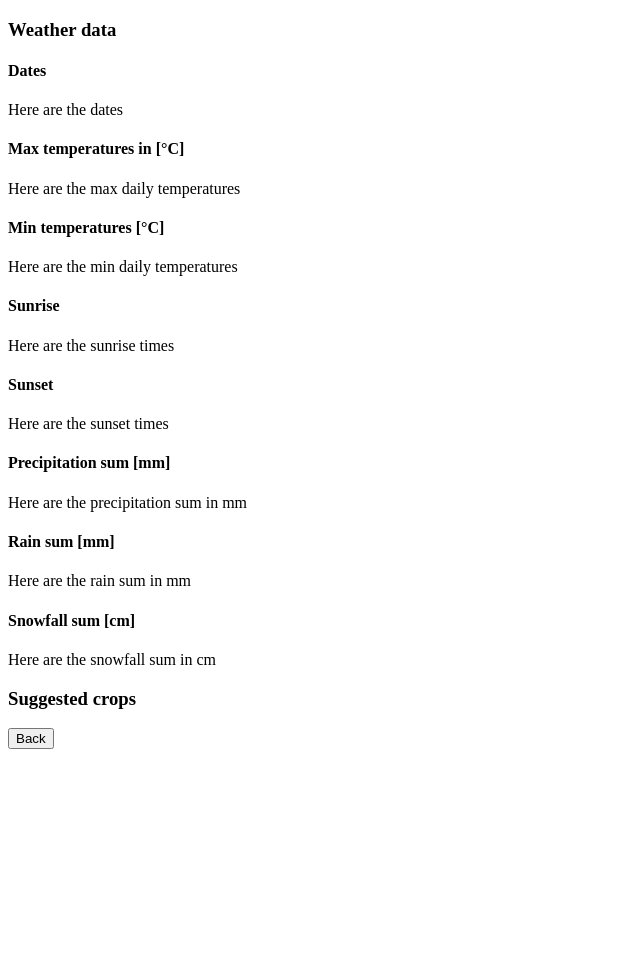
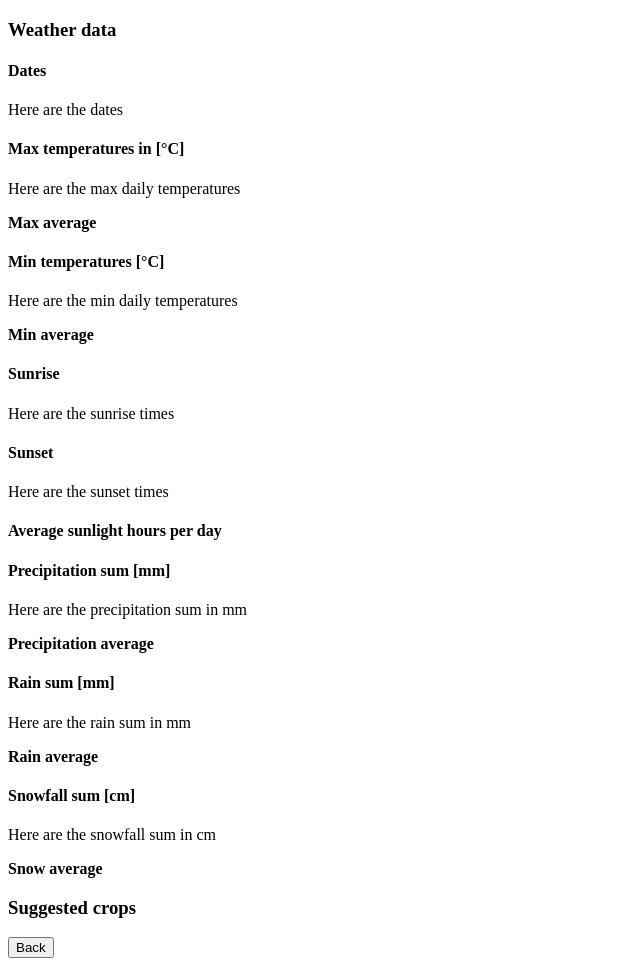
Before and after one commit to turuckmakdho/PermacultureDesignTool, a Django app: page /map/1 in a window 1280 px wide. Shown: the part 687-1653 px from the top of the page, without its empty margins (0-640 px from the left). Before the commit the page ends 1436 px from the top, so only its background shows below. Run offline with Django 4.2, Linux system fonts and the light colour scheme; some libraries are stand-ins or nearby versions.

Commit message:
more averages

```diff
--- a/map/static/map/baseMap.js
+++ b/map/static/map/baseMap.js
@@ -66,7 +66,7 @@
         document.getElementById('rain_sum').innerHTML = reqResults.rain_sum;
         document.getElementById('snowfall_sum').innerHTML = reqResults.snowfall_sum;
 
-        getPlantsData(reqResults, sunriseTimes, sunsetTimes);
+        getPlantsData(reqResults);
     }
 
     request.send();
@@ -79,13 +79,13 @@
     });
 }
 
-function getPlantsData(requestInfo, sunriseTimes, sunsetTimes) {
+function getPlantsData(requestInfo) {
 
     var request = new XMLHttpRequest()
     const APICall = new URL("https://www.openfarm.cc/api/v1/crops/");
 
     // build request's parameters according to location
-    setPlantFilters(APICall, requestInfo, sunriseTimes, sunsetTimes);
+    setPlantFilters(APICall, requestInfo);
 
     //console.log(APICall.href);
 
@@ -110,28 +110,33 @@
     request.send();
 }
 
-function setPlantFilters(Url, requestInfo, sunriseTimes, sunsetTimes) {
+function setPlantFilters(Url, requestInfo) {
 
     // console.log(requestInfo);
 
-    const daylight = getDaylightHours(requestInfo.sunrise, requestInfo.sunset);
-    const daylightAverage = daylight.reduce((a, b) => a + b, 0) / daylight.length;
+    // get average daylight hours in the last year and show it on the page
+    const daylightAverage = getDaylightHours(requestInfo.sunrise, requestInfo.sunset);
+    const daylightString = Math.floor(daylightAverage) + " H " + Math.floor((daylightAverage - Math.floor(daylightAverage)) * 60) + " min";
+    document.getElementById("sunlightHours").innerHTML = daylightString;
 
-    console.log(daylightAverage);
-
+    // change filter accroding to daylight hours
     const upperBound = 12;
     const lowerBound = 11;
 
     if (daylightAverage > upperBound)
-        Url.searchParams.append('filter', 'full sun')
+        Url.searchParams.append('filter', 'full sun');
     else if (daylightAverage < lowerBound)
-        Url.searchParams.append('filter', 'full shade')
+        Url.searchParams.append('filter', 'full shade');
     else
-        Url.searchParams.append('filter', 'partial sun')
+        Url.searchParams.append('filter', 'partial sun');
 
+    // get all other averages and shows them
+    document.getElementById("maxTempAvg").innerHTML = (requestInfo.temperature_2m_max.reduce((a, b) => a + b, 0) / requestInfo.temperature_2m_max.length).toFixed(2) + "°C";
+    document.getElementById("minTempAvg").innerHTML = (requestInfo.temperature_2m_min.reduce((a, b) => a + b, 0) / requestInfo.temperature_2m_min.length).toFixed(2) + "°C";
+    document.getElementById("precipitationAvg").innerHTML = (requestInfo.precipitation_sum.reduce((a, b) => a + b, 0) / requestInfo.precipitation_sum.length).toFixed(2) + "mm";
+    document.getElementById("rainAvg").innerHTML = (requestInfo.rain_sum.reduce((a, b) => a + b, 0) / requestInfo.rain_sum.length).toFixed(2) + "mm";
+    document.getElementById("snowAvg").innerHTML = (requestInfo.snowfall_sum.reduce((a, b) => a + b, 0) / requestInfo.snowfall_sum.length).toFixed(2) + "cm";
 
-
-    console.log(Url.href);
 }
 
 function getDaylightHours(sunriseTimes, sunsetTimes) {
@@ -141,11 +146,12 @@
         const sunset = new Date(sunsetTimes[index]);
         const sunrise = new Date(elem);
 
+        // gives sunlight hours and accounts for days when the sun doesn't set or doesn't rise
         if (isNaN(sunset.getTime()) || isNaN(sunrise.getTime()))
-            daylightHours.push(12);
+            daylightHours.push(12); // 12 is the average of days when there's 24h of sun vs 0h of sun
         else
             daylightHours.push((sunset.getTime() - sunrise.getTime()) / (3600*1000));
     })
 
-    return daylightHours;
+    return daylightHours.reduce((a, b) => a + b, 0) / daylightHours.length;;
 }
--- a/map/templates/map/baseMap.html
+++ b/map/templates/map/baseMap.html
@@ -23,23 +23,36 @@
 
     <h4>Max temperatures in [°C]</h4>
     <p id="temperaturesMax">Here are the max daily temperatures</p>
+    <b>Max average</b>
+    <span id="maxTempAvg"></span>
     <h4>Min temperatures [°C]</h4>
     <p id="temperaturesMin">Here are the min daily temperatures</p>
+    <b>Min average</b>
+    <span id="minTempAvg"></span>
 
     <h4>Sunrise</h4>
     <p id="sunrise">Here are the sunrise times</p>
     <h4>Sunset</h4>
     <p id="sunset">Here are the sunset times</p>
 
+    <h4>Average sunlight hours per day</h4>
+    <p id="sunlightHours"></p>
+
     <h4>Precipitation sum [mm]</h4>
     <p id="precipitation_sum">Here are the precipitation sum in mm</p>
+    <b>Precipitation average</b>
+    <span id="precipitationAvg"></span>
     <h4>Rain sum [mm]</h4>
     <p id="rain_sum">Here are the rain sum in mm</p>
+    <b>Rain average</b>
+    <span id="rainAvg"></span>
     <h4>Snowfall sum [cm]</h4>
     <p id="snowfall_sum">Here are the snowfall sum in cm</p>
+    <b>Snow average</b>
+    <span id="snowAvg"></span>
 
     <h3>Suggested crops</h4>
-    <ul id="cropsSuggestion">    </ul>
+    <ul id="cropsSuggestion"></ul>
 
     <form action="/map">
       <input type="submit" value="Back" />
```
